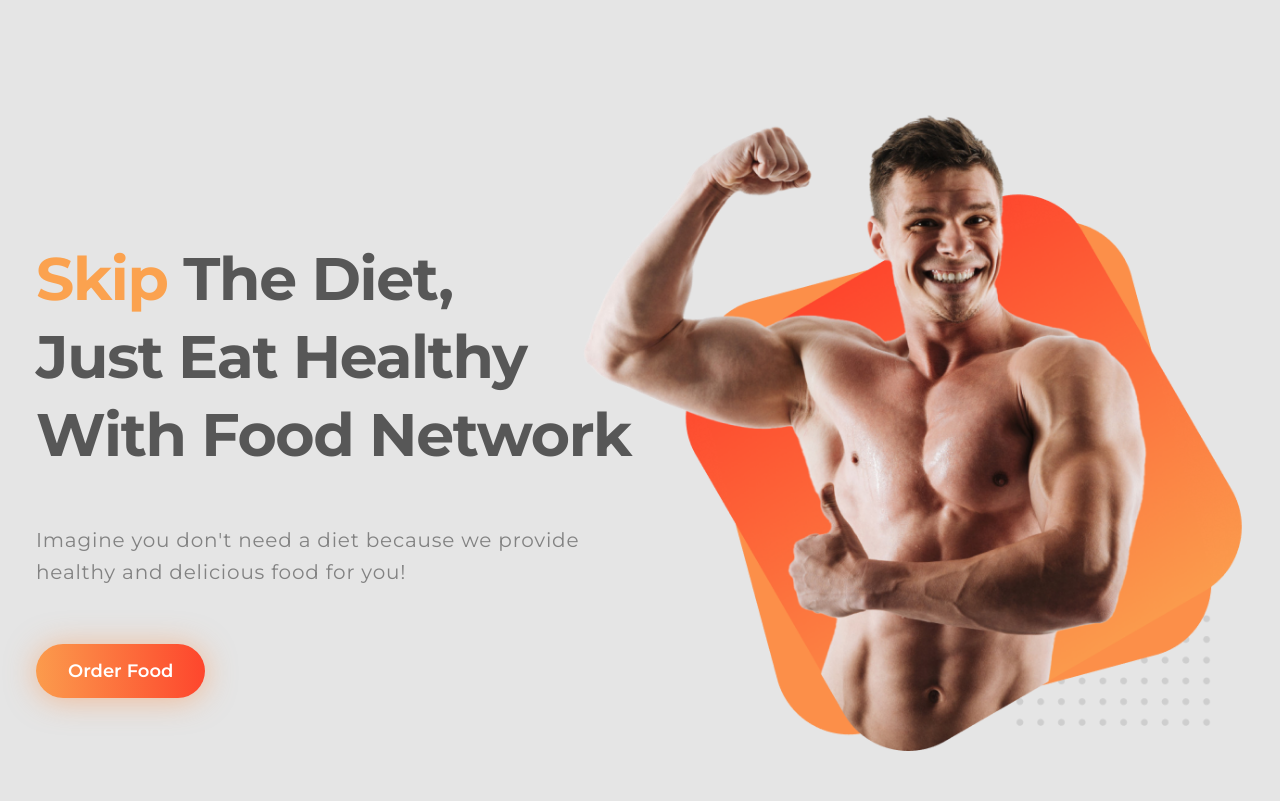
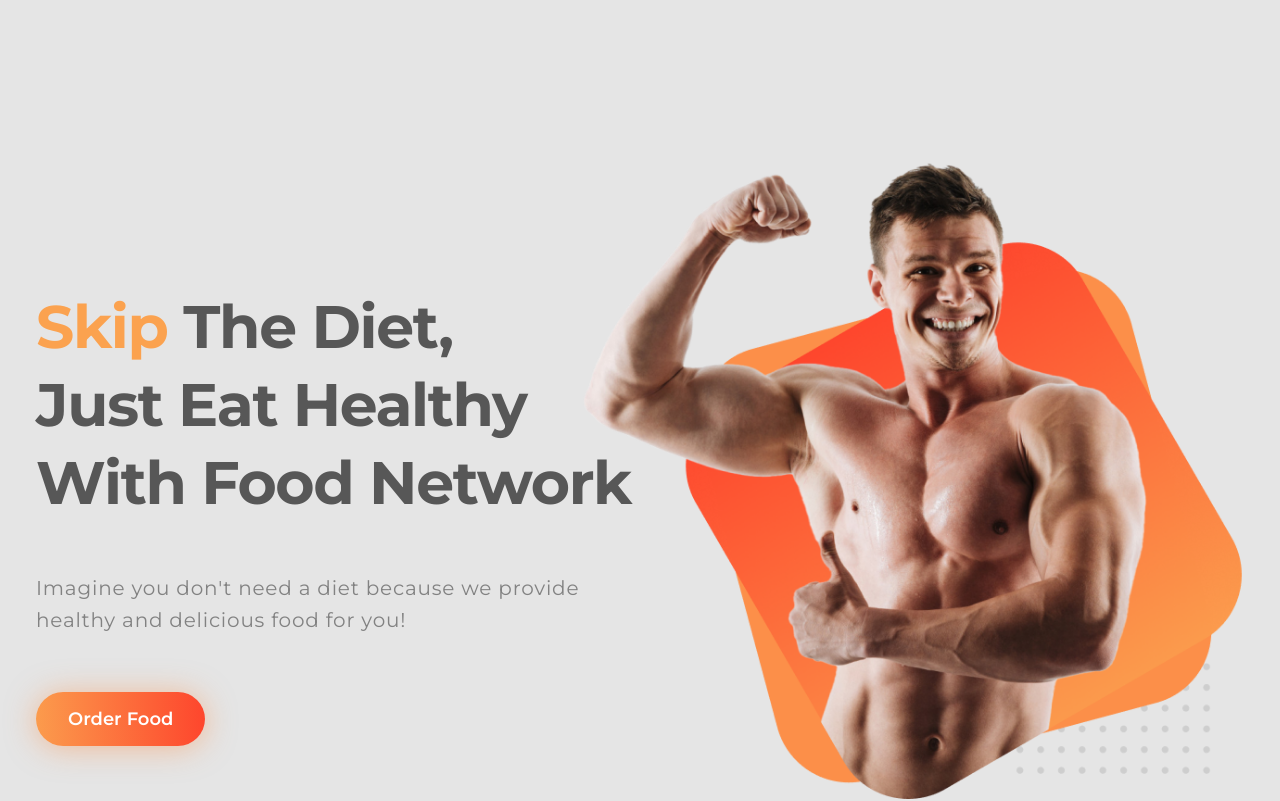
Before and after one commit to bilashism/practice-p-hero, a website built with Vite: page eat-healthy-4.5/index.html in a window 1280 px wide. Shown: the top 801 px of the page. Built offline with nearby package versions, Linux system fonts and the light colour scheme.

Commit message:
header fix

```diff
--- a/eat-healthy-4.5/index.html
+++ b/eat-healthy-4.5/index.html
@@ -18,7 +18,7 @@
 
     <!--#region - start of - hero header section -->
     <header class="header section-spacer overflow-hidden">
-        <div class="container">
+        <div class="container py-3">
             <div class="d-flex align-items-center ">
                 <div class="w-50 px-1">
                     <article class="">
```
